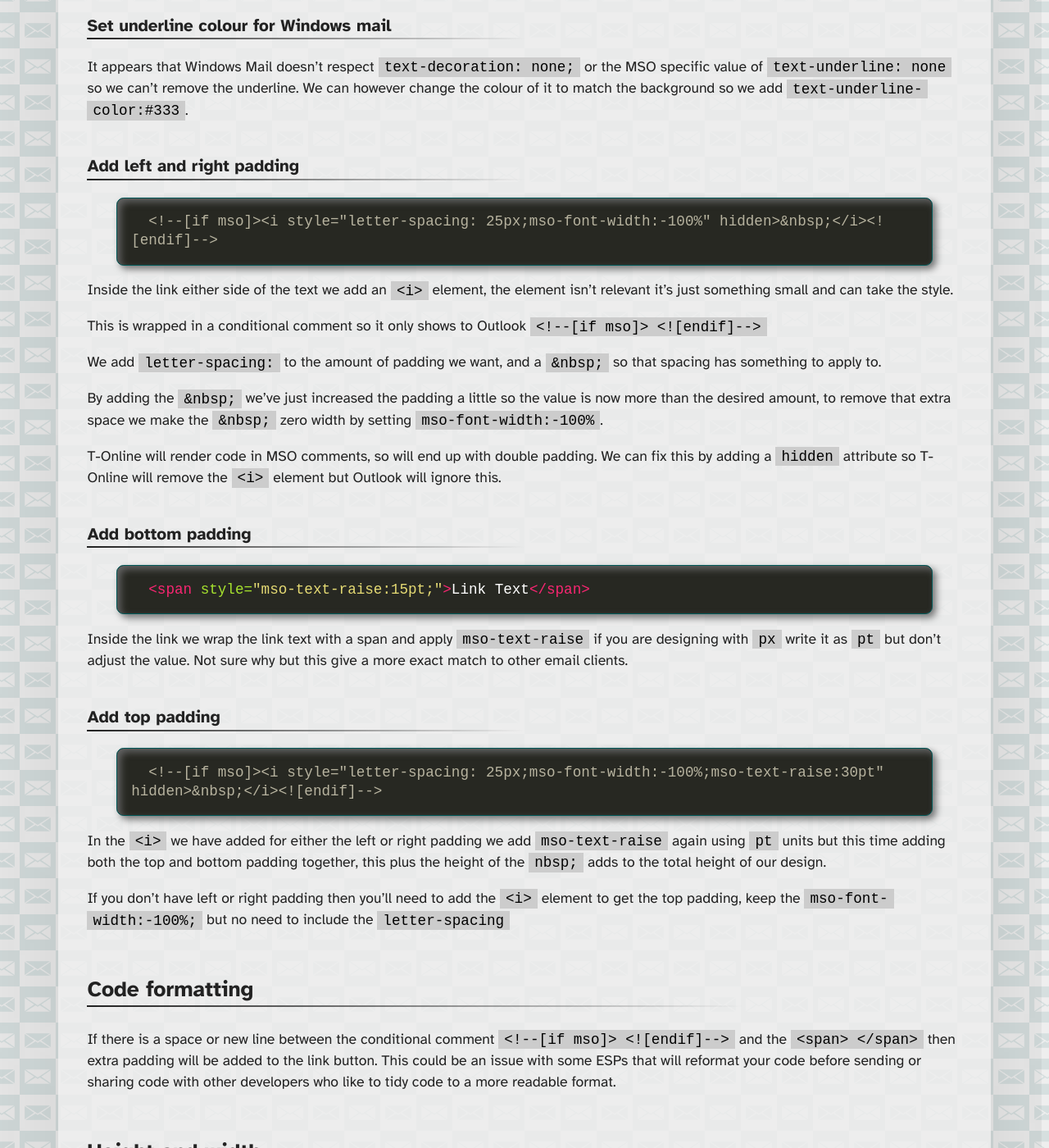
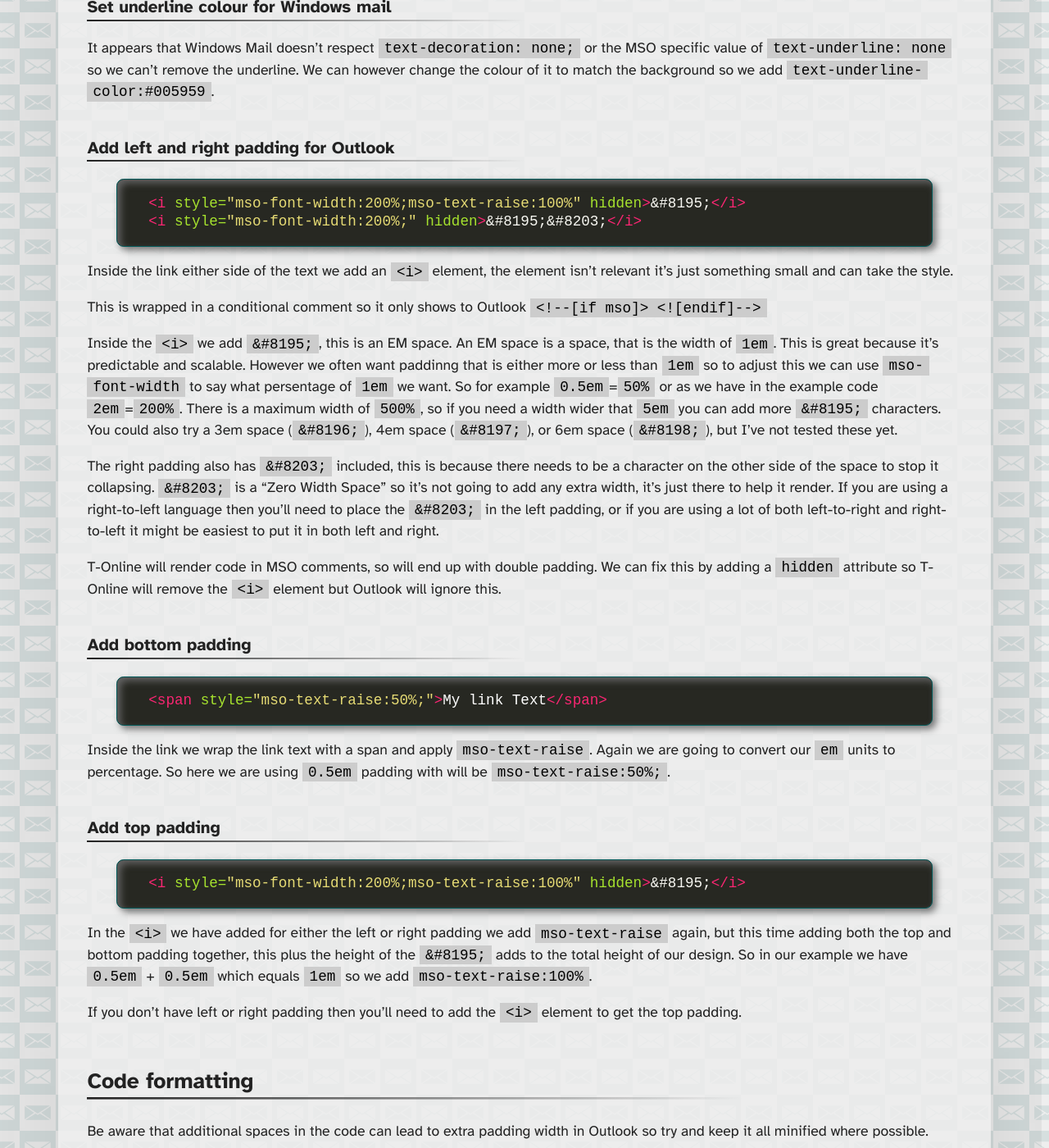
Before and after one commit to M-J-Robbins/good-email-code, a Jekyll site: the page built from email-code/link-button.md, in a window 1280 px wide and 1400 px high, scrolled down 1525 px. Shown: the whole window at 82% size. Built offline with Jekyll 4.4.1, drawn with Linux system fonts in a browser that asks for light colours; our own code applies the rules of GitHub Pages for plain Markdown files; a script that is not in the unit is left out; some of the changed text lies outside the part shown.

Commit message:
new cta code

````diff
--- a/email-code/link-button.md
+++ b/email-code/link-button.md
@@ -1,6 +1,6 @@
-<div class="updated">Last Updated: <time datetime="2022-01-19">19<sup>th</sup> January 2022</time></div>
+<div class="updated">Last Updated: <time datetime="2023-04-20">20<sup>th</sup> April 2023</time></div>
 
-# Link - button
+# CTA Link - button
 
 **Pedantic Semantics:**
 Just a quick note to start with as I like to be a pedant, this is not a button.  Here I've named it *Link - button* as this is a link, that is styles like a button.
@@ -10,7 +10,7 @@
 
 ## The code
 ```html
-<a href="https://example.com/" style="background: #333; border: 2px solid #f00; text-decoration: none; padding: 15px 25px; color: #fff; border-radius: 4px; display:inline-block; mso-padding-alt:0;text-underline-color:#333"><!--[if mso]><i style="letter-spacing: 25px;mso-font-width:-100%;mso-text-raise:30pt" hidden>&nbsp;</i><![endif]--><span style="mso-text-raise:15pt;">Link Text</span><!--[if mso]><i style="letter-spacing: 25px;mso-font-width:-100%" hidden>&nbsp;</i><![endif]-->
+<a href="htts://parcel.io" style="background-color:#005959; text-decoration: none; padding: .5em 2em; color: #FCFDFF; display:inline-block; border-radius:.4em; mso-padding-alt:0;text-underline-color:#005959"><!--[if mso]><i style="mso-font-width:200%;mso-text-raise:100%" hidden>&#8195;</i><span style="mso-text-raise:50%;"><![endif]-->My link text<!--[if mso]></span><i style="mso-font-width:200%;" hidden>&#8195;&#8203;</i><![endif]-->
 </a>
 ```
 
@@ -20,7 +20,7 @@
 ### Start with web code
   We start with a pretty standard link button that we might use on the web
   ```html
-  <a href="https://example.com/" style="background: #333; border: 2px solid #f00; text-decoration: none; padding: 15px 25px; color: #fff; border-radius: 4px; display:inline-block;">
+  <a href="https://example.com/" style="background-color:#005959; text-decoration: none; padding: .5em 2em; color: #FCFDFF; display:inline-block; border-radius:.4em;">
     Link Text
   </a>
   ```
@@ -35,76 +35,75 @@
 
 
 ### Set underline colour for Windows mail
-  It appears that Windows Mail doesn't respect `text-decoration: none;` or the MSO specific value of `text-underline: none` so we can't remove the underline.  We can however change the colour of it to match the background so we add `text-underline-color:#333`.
+  It appears that Windows Mail doesn't respect `text-decoration: none;` or the MSO specific value of `text-underline: none` so we can't remove the underline.  We can however change the colour of it to match the background so we add `text-underline-color:#005959`.
 
-### Add left and right padding
+### Add left and right padding for Outlook
   ```html
-  <!--[if mso]><i style="letter-spacing: 25px;mso-font-width:-100%" hidden>&nbsp;</i><![endif]-->
+  <i style="mso-font-width:200%;mso-text-raise:100%" hidden>&#8195;</i>
+  <i style="mso-font-width:200%;" hidden>&#8195;&#8203;</i>
   ```
   Inside the link either side of the text we add an `<i>` element, the element isn't relevant it's just something small and can take the style.
 
   This is wrapped in a conditional comment so it only shows to Outlook `<!--[if mso]> <![endif]-->`
 
-  We add `letter-spacing:` to the amount of padding we want, and a `&nbsp;` so that spacing has something to apply to.
+  Inside the `<i>` we add `&#8195;`, this is an EM space. An EM space is a space, that is the width of `1em`. This is great because it's predictable and scalable. However we often want paddinng that is either more or less than `1em` so to adjust this we can use `mso-font-width` to say what persentage of `1em` we want. So for example `0.5em`=`50%` or as we have in the example code `2em`=`200%`.  There is a maximum width of `500%`, so if you need a width wider that `5em` you can add more `&#8195;` characters. You could also try a 3em space (`&#8196;`), 4em space (`&#8197;`), or 6em space (`&#8198;`), but I've not tested these yet.
 
-  By adding the `&nbsp;` we've just increased the padding a little so the value is now more than the desired amount, to remove that extra space we make the `&nbsp;` zero width by setting `mso-font-width:-100%`.
+  <!-- If for some strange reason you want to use absolute units instead of relative units. You could set `font-size` instead of `mso-font-width`. -->
+
+  The right padding also has `&#8203;` included, this is because there needs to be a character on the other side of the space to stop it collapsing. `&#8203;` is a "Zero Width Space" so it's not going to add any extra width, it's just there to help it render.  If you are using a right-to-left language then you'll need to place the `&#8203;` in the left padding, or if you are using a lot of both left-to-right and right-to-left it might be easiest to put it in both left and right.
 
   T-Online will render code in MSO comments, so will end up with double padding.  We can fix this by adding a `hidden` attribute so T-Online will remove the `<i>` element but Outlook will ignore this.
 
 
 ### Add bottom padding
   ```html
-  <span style="mso-text-raise:15pt;">Link Text</span>
+  <span style="mso-text-raise:50%;">My link Text</span>
   ```
-  Inside the link we wrap the link text with a span and apply `mso-text-raise` if you are designing with `px` write it as `pt` but don't adjust the value.  Not sure why but this give a more exact match to other email clients.
+  Inside the link we wrap the link text with a span and apply `mso-text-raise`. Again we are going to convert our `em` units to percentage. So here we are using `0.5em` padding with will be `mso-text-raise:50%;`.
 
 
 ### Add top padding
   ```html
-  <!--[if mso]><i style="letter-spacing: 25px;mso-font-width:-100%;mso-text-raise:30pt" hidden>&nbsp;</i><![endif]-->
+  <i style="mso-font-width:200%;mso-text-raise:100%" hidden>&#8195;</i>
   ```
-  In the `<i>` we have added for either the left or right padding we add `mso-text-raise` again using `pt` units but this time adding both the top and bottom padding together, this plus the height of the `nbsp;` adds to the total height of our design.
+  In the `<i>` we have added for either the left or right padding we add `mso-text-raise` again, but this time adding both the top and bottom padding together, this plus the height of the `&#8195;` adds to the total height of our design. So in our example we have `0.5em` + `0.5em` which equals `1em` so we add `mso-text-raise:100%`.
 
-  If you don't have left or right padding then you'll need to add the `<i>` element to get the top padding, keep the `mso-font-width:-100%;` but no need to include the `letter-spacing`
+  If you don't have left or right padding then you'll need to add the `<i>` element to get the top padding.
 
 
 ## Code formatting
 
-If there is a space or new line between the conditional comment `<!--[if mso]> <![endif]-->` and the `<span> </span>` then extra padding will be added to the link button.  This could be an issue with some ESPs that will reformat your code before sending or sharing code with other developers who like to tidy code to a more readable format.
+Be aware that additional spaces in the code can lead to extra padding width in Outlook so try and keep it all minified where possible.
 
 
 ## Height and width
-This code uses padding to create the size of the design rather than height and width.  This is to give a more consistent rendering across email clients.  Where as most email clients will support height and width MSO Outlook will not.
+This code uses padding to create the size of the design rather than height and width.  This is to give a more consistent rendering across email clients.  Where as most email clients will support height and width Windows Outlooks will not.
 
 ### Height
 To add height just add a `height` to the `<a>` styles and for Outlook, add `line-height` of the same value to one of the `<i>` elements.
 
 ### Width
-To add width just add a `width` to the `<a>` styles and for Outlook we can't do anything so you have to reply on the `letter-spacing` trick.  For example if you want to do `width:100%;` you'd need to estimate a `px` value of what that might be for Outlook.  Be carful not to over estimate the values for Outlook as you want to avoid [text wrapping](#text-wrapping).
+To add width just add a `width` to the `<a>` styles and for Outlook we can't do anything so you have to reply on our padding trick.  For example if you want to do `width:100%;` you'd need to estimate a padding value of what that might be for Outlook.  Be carful not to over estimate the values for Outlook as you want to avoid [text wrapping](#text-wrapping).
 
 
 ## Background image
-Add `background-image` to the `<a>` styles.  For Outlook set a `background-color` as a fallback or use a [VML button](https://buttons.cm).
+Add `background-image` to the `<a>` styles.  For Outlook set a `background-color` as a fallback.
 
 
 ## Border radius
-Add `border-radius` to the `<a>` styles.  For Outlook the corners will be square or use a [VML button](https://buttons.cm).
+Add `border-radius` to the `<a>` styles.  For Outlook the corners will be square.
 
 
 
 ## Potential issues
 ### Text wrapping
-Text will wrap normally in all clients apart from MSO Outlook.  As MSO Outlook is a desktop client we don't need to worry about responsive layouts, the Outlook apps are not MSO so they wrap as expected.  There is perhaps a usecase for a 2 line link button on desktop but I'm yet to find a way for that to work in MSO Outlook.
+Text will wrap normally in all clients apart from them Windows Outlooks.  As Windows Outlook is a desktop client we don't need to worry about responsive layouts, the Outlook apps will wrap as expected.  There is perhaps a usecase for a 2 line link button on desktop but I'm yet to find a way for that to work in Windows Outlook.
 
 ### mso-line-height-rule
 If you are setting `mso-line-height-rule: exactly;` on a parent element that houses your link button, then you may see some issue with height in MSO Outlook. In which case try removing it or resetting it to `mso-line-height-rule: at-least`.
 
 ## `role="button"`
 I've seen a few emails where a link has `role="button"` applied to it.
-
-```html
-<a href="https://example.com/" role="button">Click this button</a>
-```
 
 **Don't do that!**
 
@@ -115,3 +114,6 @@
 Assistive technology users may not be able to find it in the links menu for the page.  And if they do find it and want to click on it, the shortcut for clicking may be different to what is expected or may not work at all.
 
 So rather than helping your users click through to your side, you may be actively blocking them from doing so.
+
+## Updates
+The previouds version of this used `letter-spacing` to create the padding for Windows Outlooks, however sometime [late 2022 Cosmin noticed](https://twitter.com/M_J_Robbins/status/1575804582545960960) the Beta version of Outlook stopped supporting `letter-spacing`. I was hoping this would be fixed but then in early 2023 this came out to the production version. This lead me to finding this new way of doing it, which is actually better as it uses relative units, making it more accessible and more scalable. It's also a tiny bit less code.
````
Also changed, not shown: _includes/email-code.md (+1 -1 lines).
